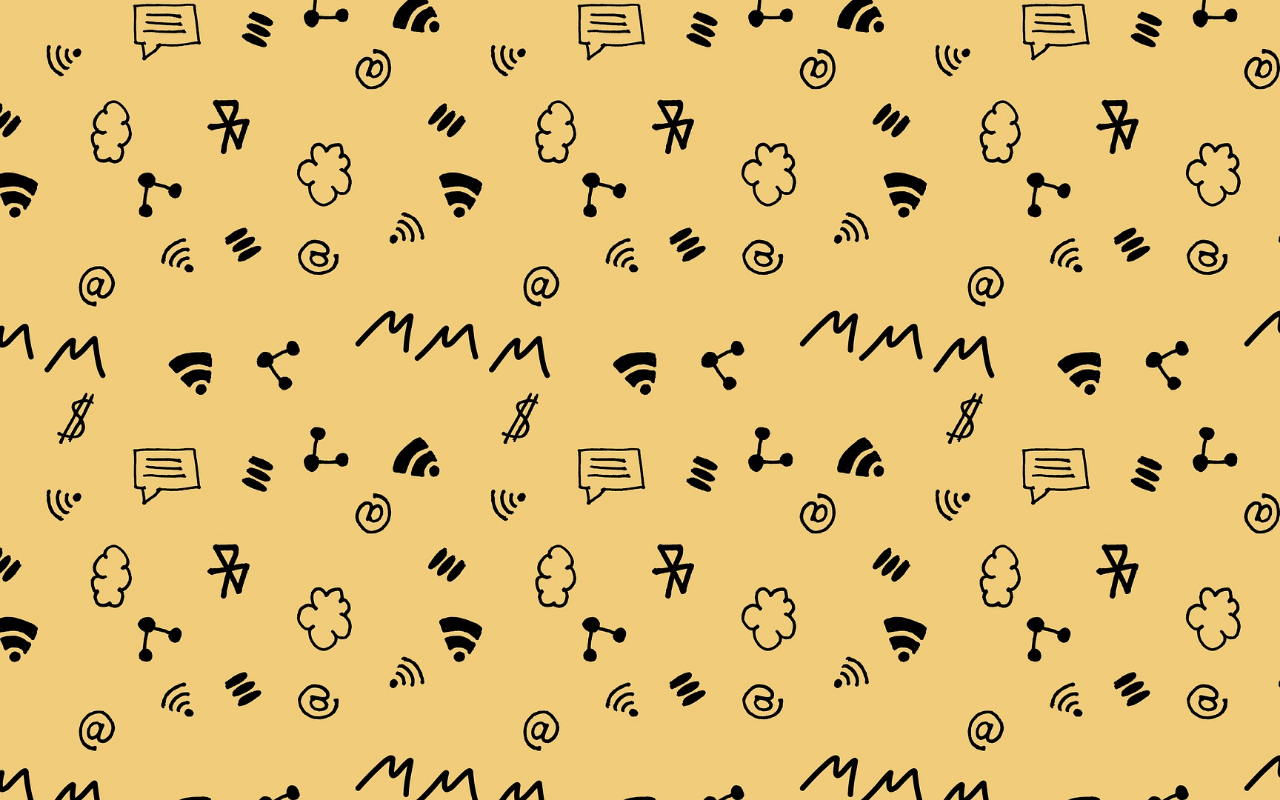
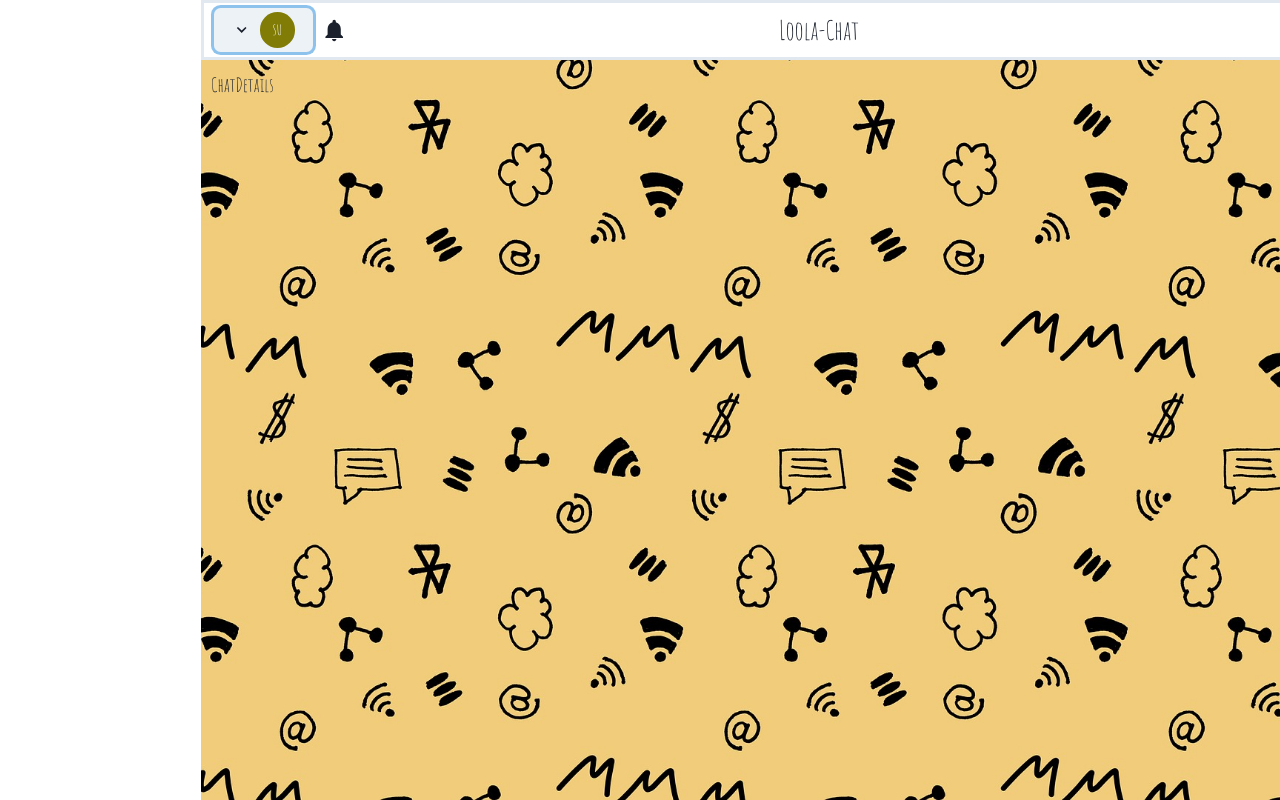
Before and after one commit to arikxl/loola-chat, a React (Create React App) app: page /chats in a window 1280 px wide. Before the commit this address had no page. Built offline with nearby package versions, Linux system fonts and the light colour scheme; sample sign-in values are in the browser's storage.

Commit message:
app header

```diff
--- a/package.json
+++ b/package.json
@@ -4,6 +4,7 @@
   "version": "0.1.0",
   "private": true,
   "dependencies": {
+    "@chakra-ui/icons": "^1.1.7",
     "@chakra-ui/react": "^1.8.8",
     "@emotion/react": "^11.9.0",
     "@emotion/styled": "^11.8.1",
--- a/public/index.html
+++ b/public/index.html
@@ -12,6 +12,7 @@
     <link rel="apple-touch-icon" href="%PUBLIC_URL%/logo192.png" />
 
     <link rel="manifest" href="%PUBLIC_URL%/manifest.json" />
+    <link rel="stylesheet" href="https://cdnjs.cloudflare.com/ajax/libs/font-awesome/6.1.1/css/all.min.css" integrity="sha512-KfkfwYDsLkIlwQp6LFnl8zNdLGxu9YAA1QvwINks4PhcElQSvqcyVLLD9aMhXd13uQjoXtEKNosOWaZqXgel0g==" crossorigin="anonymous" referrerpolicy="no-referrer" />
 
     <title>Loola Chat</title>
   </head>
--- a/src/App.js
+++ b/src/App.js
@@ -1,5 +1,4 @@
 import { Routes, Route } from "react-router-dom";
-
 
 
 import './App.css';
@@ -14,7 +13,7 @@ function App() {
     <Routes>
       LOOLA
       <Route path="/" element={<HomePage />}/>
-      <Route path="/api/chats" element={<ChatPage />}/>
+      <Route path="/chats" element={<ChatPage />}/>
     </Routes>
     </div>
   );
--- /dev/null
+++ b/src/components/Chat/ChatDetails.jsx
@@ -0,0 +1,9 @@
+import React from 'react'
+
+const ChatDetails = () => {
+  return (
+    <div>ChatDetails</div>
+  )
+}
+
+export default ChatDetails
--- /dev/null
+++ b/src/components/Chat/ChatList.jsx
@@ -0,0 +1,9 @@
+import React from 'react'
+
+const ChatList = () => {
+  return (
+    <div>ChatList</div>
+  )
+}
+
+export default ChatList
--- /dev/null
+++ b/src/components/app/AppSideBar.jsx
@@ -0,0 +1,61 @@
+import React, { useState } from 'react'
+import { Avatar, Box, Button, Menu, MenuButton, MenuDivider,
+         MenuItem, MenuList, Text, Tooltip
+} from '@chakra-ui/react';
+import { BellIcon, ChevronDownIcon } from '@chakra-ui/icons';
+
+import { ChatState } from '../../context/chatProvider';
+
+const AppSideBar = () => {
+
+  const { user } = ChatState()
+  const {name, img} = user;
+
+  const [search, setSearch] = useState('');
+  const [searchResult, setSearchResult] = useState([]);
+  const [isLoading, setIsLoading] = useState(false);
+  const [loadingChat, setLoadingChat] = useState(null);
+
+
+  return (
+    <>
+      {isLoading && <div>Loading...</div>}
+      <Box d='flex' justifyContent='space-between' alignItems='center'
+        bg='white' w='100%' p='5px 10px' borderWidth='3px'>
+        <Tooltip label='חיפוש חברים' hasArrow placement='bottom-end'>
+          <Button variant='ghost'>
+            <i className="fa-solid fa-magnifying-glass"></i>
+            <Text d={{ base: 'none', md: 'flex' }} px='4'>
+              חיפוש חברים
+            </Text>
+          </Button>
+        </Tooltip>
+
+        <Text fontSize='2xl' >Loola-Chat</Text>
+
+        <div>
+          <Menu>
+            <MenuButton p={1}>
+              <BellIcon fontSize='2xl' m='1' />
+            </MenuButton>
+            {/* <MunuList></MunuList> */}
+          </Menu>
+
+          <Menu>
+            <MenuButton as={Button} rightIcon={<ChevronDownIcon />}>
+              <Avatar size='sm' cursor='pointer' name={name}
+              src={img}/>
+            </MenuButton>
+            <MenuList>
+              <MenuItem>אני עצמי ואנוכי</MenuItem>
+              <MenuDivider />
+              <MenuItem>התנתקות</MenuItem>
+            </MenuList>
+          </Menu>
+        </div>
+      </Box>
+    </>
+  )
+}
+
+export default AppSideBar
--- a/src/components/auth/Login.jsx
+++ b/src/components/auth/Login.jsx
@@ -53,7 +53,7 @@ const Login = () => {
       });
       localStorage.setItem('chatUserInfo', JSON.stringify(data));
       setLoading(false);
-      navigate('/api/chats');
+      navigate('/chats');
     }
     catch (err) {
       toast({
--- a/src/pages/ChatPage.jsx
+++ b/src/pages/ChatPage.jsx
@@ -1,36 +1,25 @@
-import React from 'react';
+import React, { useEffect, useState } from 'react';
 import axios from 'axios';
-import { useEffect } from 'react';
-import { useState } from 'react';
+import { Box } from '@chakra-ui/react';
+
+import ChatList from '../components/Chat/ChatList';
+import AppSideBar from '../components/app/AppSideBar';
+import ChatDetails from '../components/Chat/ChatDetails';
+import { ChatState } from '../context/chatProvider';
+
 
 const ChatPage = () => {
 
-    const [chats, setChats] = useState([])
-
-    const fetchChats = async () => {
-        const { data } = await axios.get('/api/chats');
-        setChats(data);
-    }
-
-    useEffect(() => {
-        fetchChats()
-    }, [])
-
+    const { user } = ChatState()
 
     return (
-        <div>
-            {chats.length > 0 && (
-                <>
-                    <h1>Chats:</h1>
-                    {
-                        chats.map(chat => (
-                            <div key={chat._id}>
-                                <h3>{chat.chatName}</h3>
-                            </div>
-                        ))
-                    }
-                </>
-            )}
+        <div style={{width:'100%'}}>
+            {user && <AppSideBar />}
+            <Box d='flex' justifyContent='space-between'
+                 w='100%' h='92vh' p='10px'>
+                {user && <ChatList />}
+                {user && <ChatDetails />}
+            </Box>
         </div>
     );
 };
--- a/src/pages/HomePage.jsx
+++ b/src/pages/HomePage.jsx
@@ -1,14 +1,12 @@
-import React from 'react';
+import React, { useEffect } from 'react';
+import { useNavigate } from 'react-router-dom';
 import {
   Box, Container, Tab, TabList,
   TabPanel, TabPanels, Tabs, Text
 } from '@chakra-ui/react';
 
-
 import Login from '../components/auth/Login';
 import SignUp from '../components/auth/SignUp';
-import { useNavigate } from 'react-router-dom';
-import { useEffect } from 'react';
 
 const HomePage = () => {
 
```
Also changed, not shown: src/components/app/AppHeader.jsx (added, +9 -0 lines), src/components/app/AppProfileModal.jsx (added, +9 -0 lines), src/context/chatProvider.js (+2 -6 lines), 1 other file (tests, documents, lock files or other folders).
